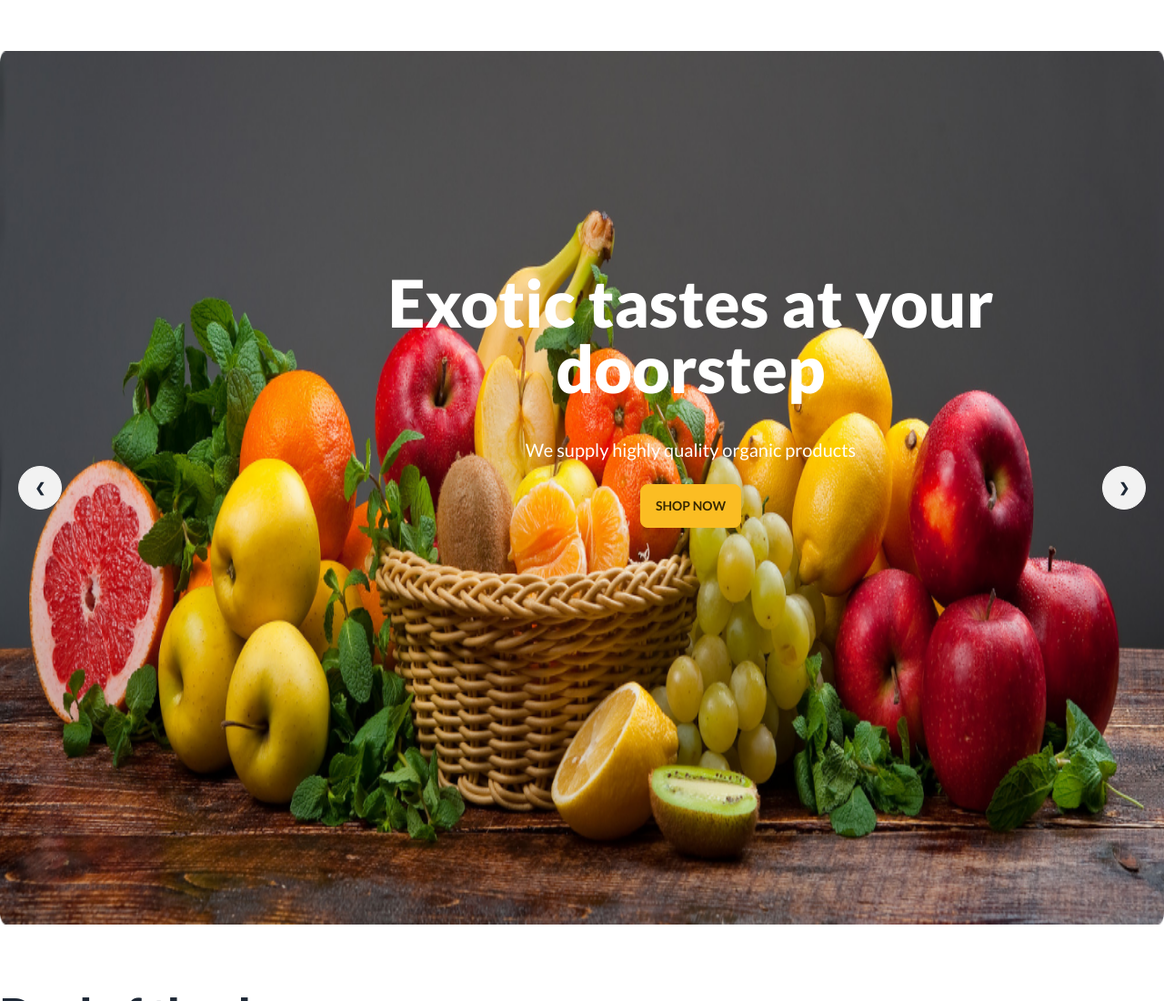
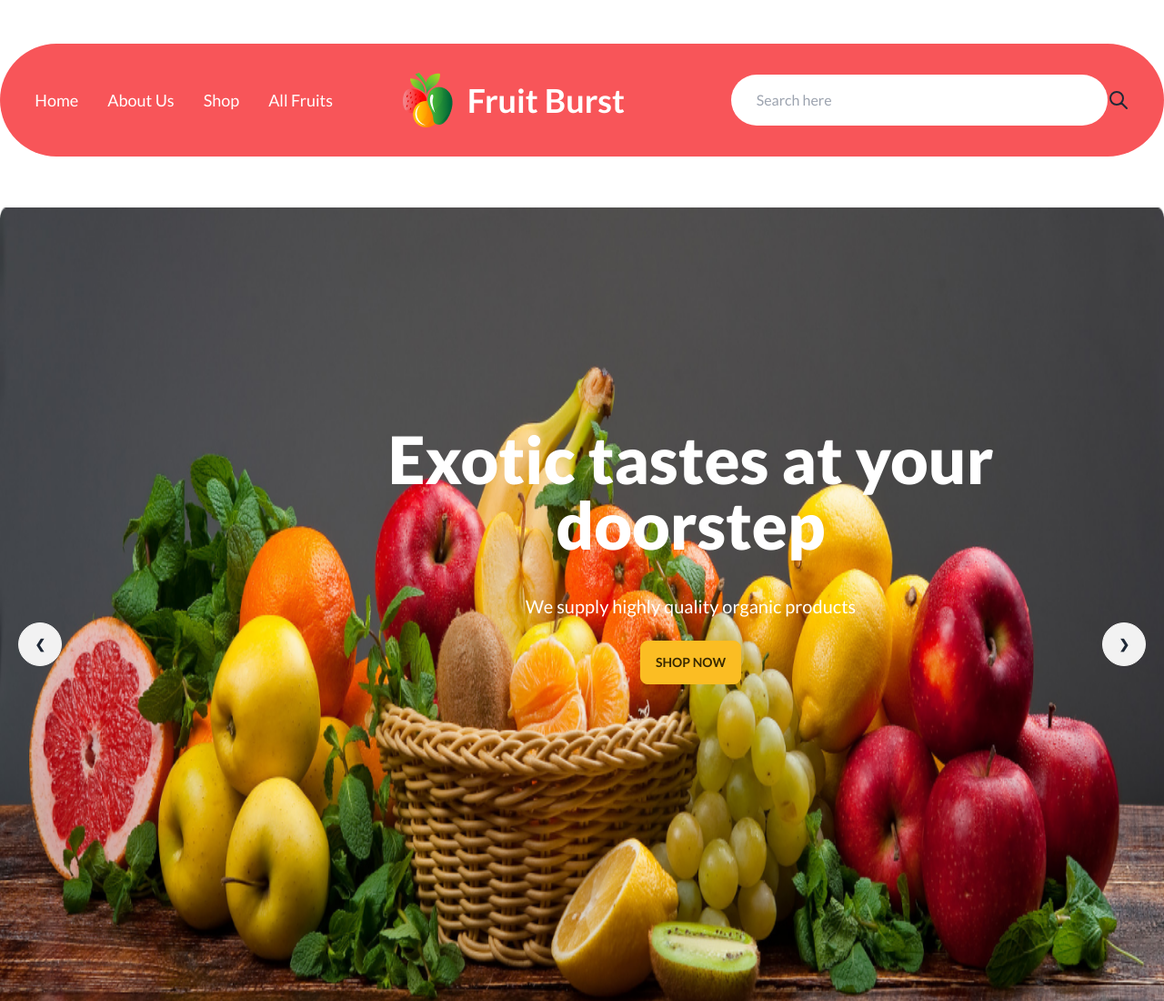
Before and after one commit to Ifuvhai/fruit-brust-assignment, a plain HTML site: page index.html in a window 1280 px wide. Shown: the top 1100 px of the page at 91% size. Drawn offline with nearby package versions, Linux system fonts and the light colour scheme; grey boxes are pictures that could not be loaded.

Commit message:
added nav and footer section

```diff
--- a/index.html
+++ b/index.html
@@ -33,22 +33,50 @@
     <header>
         <!-- nav section here -->
 
-        <!-- <nav class="container mx-auto flex justify-around bg-[#F85559] rounded-full">
-            <div class="list-none flex gap-8 items-center text-lg font-medium text-white">
+        <div class="container mx-auto relative rounded-full mt-12 md:bg-[#F85559]">
+            <div class="absolute top-2 left-6">
+              <div class="dropdown block md:hidden ">
+                <label tabindex="0" class="btn btn-ghost btn-circle">
+                  <svg xmlns="http://www.w3.org/2000/svg" class="h-5 w-5" fill="none" viewBox="0 0 24 24" stroke="currentColor"><path stroke-linecap="round" stroke-linejoin="round" stroke-width="2" d="M4 6h16M4 12h16M4 18h7" /></svg>
+                </label>
+                <ul tabindex="0" class="menu menu-sm dropdown-content mt-3 z-[1] p-2 shadow bg-base-100 rounded-box w-52">
+                  <li><a>Homepage</a></li>
+                  <li><a>Portfolio</a></li>
+                  <li><a>About</a></li>
+                </ul>
+              </div>
+            </div>
+
+            <div class="flex justify-end md:justify-around md:items-center">
+                <div class="hidden md:block">
+                    <div class=" list-none flex justify-start gap-8 md:py-12 text-lg font-medium text-white">
                         <li>Home</li>
                         <li>About Us</li>
                         <li>Shop</li>
                         <li>All Fruits</li>
                     </div>
-            <div class="flex gap-4 items-center">
+
+                </div>
+
+                <div class="flex gap-4 pr-10 items-center  md:items-center">
                     <img src="./images/logo.png" alt="">
-                <h1 class="text-4xl font-bold text-white">Fruit Burst</h1>
+                    <h1 class="text-2xl md:text-4xl font-bold text-black md:text-white">Fruit Burst</h1>
                 </div>
-            <div class="flex items-center md:pr-6 lg:pr-7 py-8">
-                <input class="py-4 pl-7 md:pr lg:pr-52 rounded-full" type="search" name="search" id="search"
+
+                <div class=" hidden md:block">
+
+                   <div class="flex items-center">
+                    <input class="py-4 pl-7 lg:pr-52 rounded-full" type="search" name="search" id="search"
                     placeholder="Search here">
+
+                        <svg xmlns="http://www.w3.org/2000/svg" class="h-6 w-6" fill="none" viewBox="0 0 24 24" stroke="currentColor"><path stroke-linecap="round" stroke-linejoin="round" stroke-width="2" d="M21 21l-6-6m2-5a7 7 0 11-14 0 7 7 0 0114 0z" /></svg>
                    </div>
-        </nav> -->
+
+
+
+                </div>
+            </div>
+          </div>
             <!-- banner section here -->
         <section class="container mx-auto mt-14">
             <div class="carousel w-full">
@@ -542,6 +570,7 @@
           </div>
         </div>
       </footer>
+
 </body>
 
 </html>
```
Lines whose indentation alone changed are shown as unchanged.
